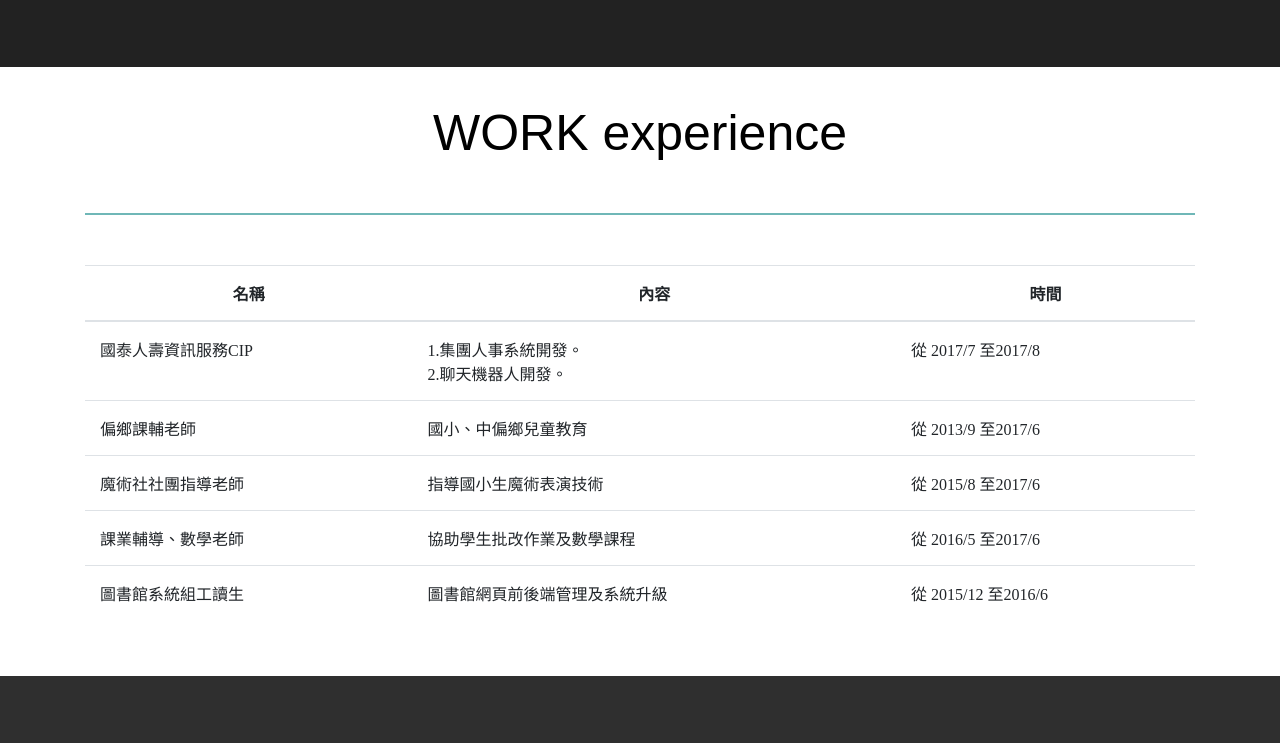
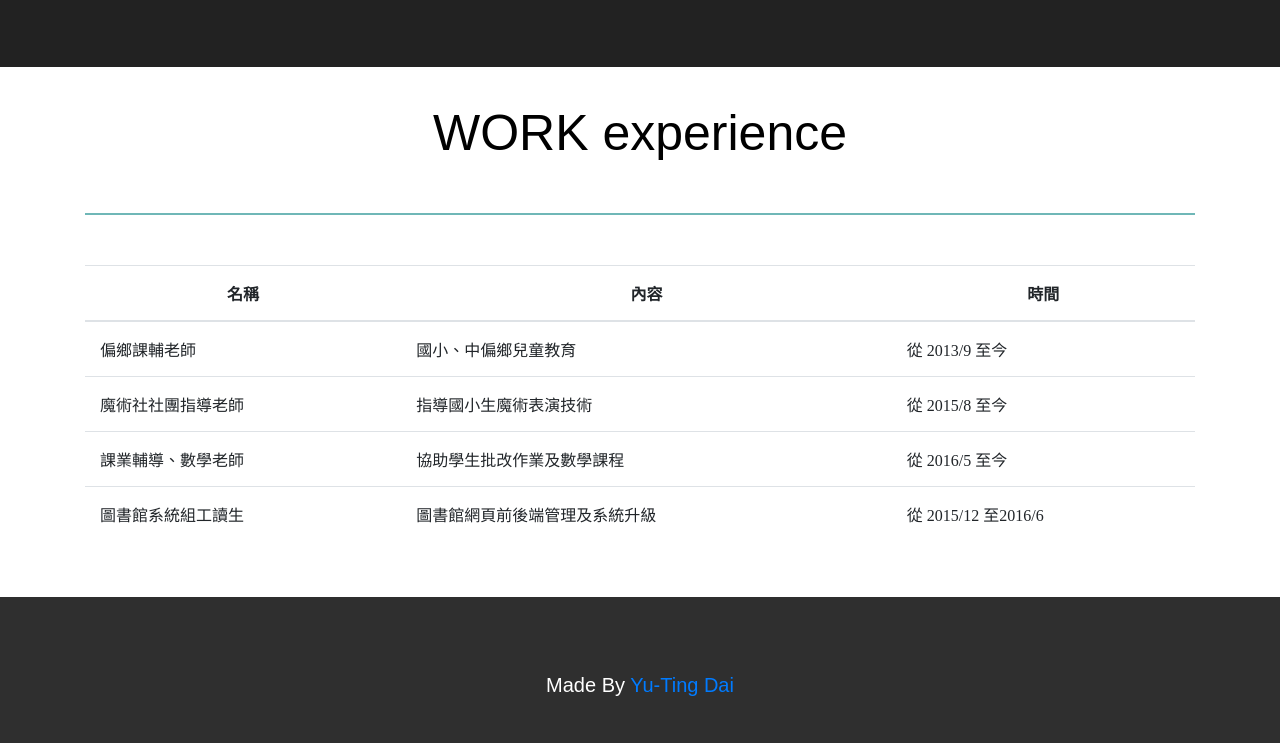
Before and after one commit to tina96391/my_web, a plain HTML site: page index.html in a window 1280 px wide. Shown: the part 1944-2687 px from the top of the page. Drawn offline with nearby package versions, Linux system fonts and the light colour scheme.

Commit message:
Update index.html

```diff
--- a/index.html
+++ b/index.html
@@ -67,8 +67,8 @@
                 <h2 class="me">戴郁庭</h2>
                 <ul class="myself">
                     <li><strong>學歷：</strong><br/>
-			    國立暨南國際大學 資訊管理學系<br/>
-			    國立中央大學 資訊管理學碩士班<br/>
+			    國立暨南國際大學 資訊管理學系四年級<br/>
+			    國立中央大學 資訊管理學碩士班(已考上)<br/>
 		    </li>
                     <li><strong>個人成就：</strong><br/>
 						1. 和四個同學完成網頁遊戲開發(2個月)<br/>
@@ -140,7 +140,7 @@
     	<br/>
         <h1 id="header1">WORK experience</h1>
         <div id="line"></div>
-            <div style="color:#000000; font-family:Microsoft JhengHei; text-align: center;" >
+            <div style="font-family:Microsoft JhengHei; text-align: center;" >
                 <table class="table table-hover">
 				<thread>
 				<tr>
@@ -152,27 +152,21 @@
 
 				<tbody>
 				<tr>
-					<td>國泰人壽資訊服務CIP </td>
-					<td>1.集團人事系統開發。</br>
-						2.聊天機器人開發。</td>
-					<td>從 2017/7 至2017/8</td>
-				</tr>
-				<tr>
 					<td>偏鄉課輔老師</td>
 					<td>國小、中偏鄉兒童教育</td>
-					<td>從 2013/9 至2017/6</td>
+					<td>從 2013/9 至今</td>
 				</tr>
 
       			<tr>
 					<td>魔術社社團指導老師</td>
 					<td>指導國小生魔術表演技術</td>
-					<td>從 2015/8 至2017/6</td>
+					<td>從 2015/8 至今</td>
 				</tr>
 
 				<tr>
 					<td>課業輔導、數學老師</td>
 					<td>協助學生批改作業及數學課程</td>
-					<td>從 2016/5 至2017/6</td>
+					<td>從 2016/5 至今</td>
 				</tr>
 
 				<tr class="success">
```
